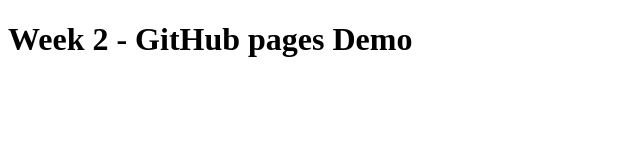
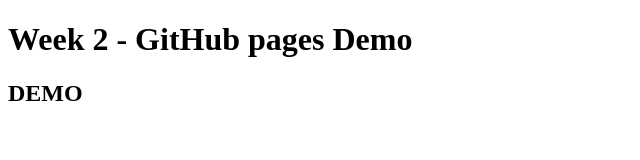
Before and after one commit to rlopezlara/Week-2, a plain HTML site: page index.html in a window 1280 px wide. Shown: the whole page, without its empty margins (0-640 px from the left). Drawn offline with Linux system fonts and the light colour scheme.

```diff
--- a/index.html
+++ b/index.html
@@ -9,5 +9,6 @@
 </head>
 <body>
     <h1>Week 2 - GitHub pages Demo</h1>
+    <h2>DEMO</h2>
 </body>
 </html>
```
